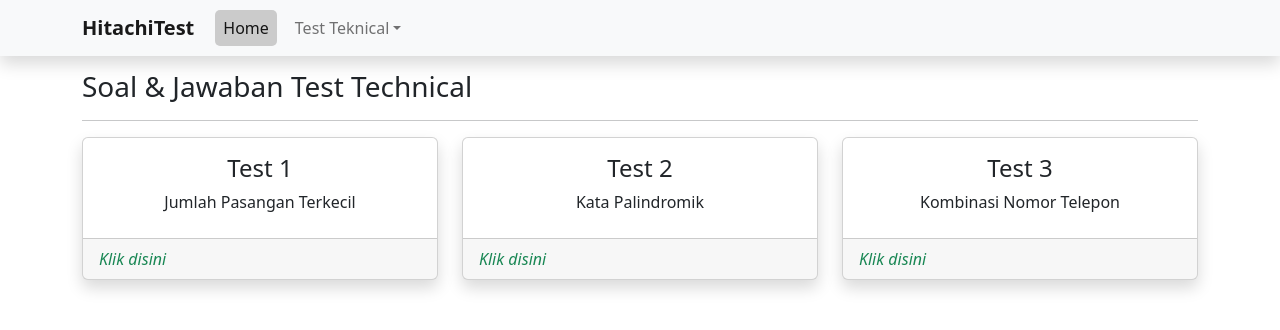
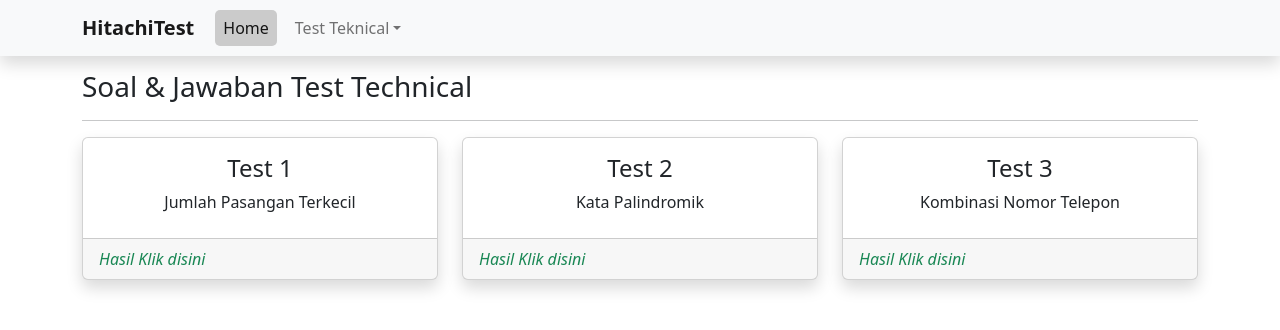
Before and after one commit to joniheri/test-technical-hitachi, a React (Vite) app: page / in a window 1280 px wide. Shown: the top 330 px of the page. Built offline with nearby package versions, Linux system fonts and the light colour scheme.

Commit message:
Update 2023-08-02 20.41

```diff
--- a/src/pages/Home.jsx
+++ b/src/pages/Home.jsx
@@ -33,7 +33,7 @@
                       className="text-success"
                       style={{ fontStyle: "italic" }}
                     >
-                      Klik disini
+                      Hasil Klik disini
                     </span>
                   </div>
                 </div>
--- a/src/pages/Test1.jsx
+++ b/src/pages/Test1.jsx
@@ -78,7 +78,7 @@
       <div className="mt-5">
         <h5>Demo Hasil</h5>
         <div className="row">
-          <div className="col-lg-3 mb-3">
+          <div className="col-lg-4 mb-3">
             <div class="input-group">
               <input
                 type="text"
--- a/src/pages/Test3.jsx
+++ b/src/pages/Test3.jsx
@@ -101,7 +101,7 @@
       <div className="mt-5">
         <h5>Demo Hasil</h5>
         <div className="row">
-          <div className="col-lg-3 mb-3">
+          <div className="col-lg-4 mb-3">
             <input
               type="text"
               className="form-control"
```
